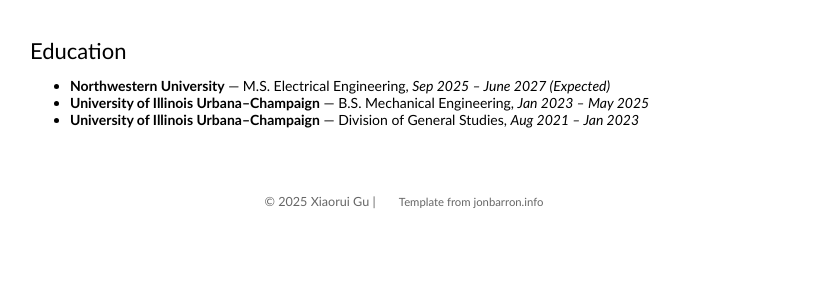
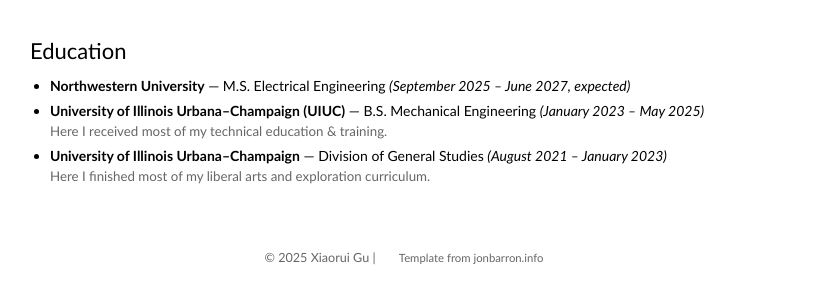
Before and after one commit to XG11/xiaoruiwebsite, a plain HTML site: page index.html in a window 1280 px wide. Shown: the part 1739-2032 px from the top of the page, without its empty margins (226-1057 px from the left). Before the commit the page ends 1976 px from the top, so only its background shows below. Drawn offline with Linux system fonts and the light colour scheme.

Commit message:
Update index.html

```diff
--- a/index.html
+++ b/index.html
@@ -329,15 +329,31 @@
     <tr>
       <td style="padding:16px;width:100%;vertical-align:middle">
         <h2>Education</h2>
-              <ul style="margin:0;">
-                <li><b>Northwestern University</b> — M.S. Electrical Engineering, <i>Sep 2025 – June 2027 (Expected)</i></li>
-                <li><b>University of Illinois Urbana–Champaign</b> — B.S. Mechanical Engineering, <i>Jan 2023 – May 2025</i></li>
-                <li><b>University of Illinois Urbana–Champaign</b> — Division of General Studies, <i>Aug 2021 – Jan 2023</i></li>
+        <ul style="margin:0; padding-left:20px;">
+          <li>
+            <b>Northwestern University</b> — M.S. Electrical Engineering
+            <i>(September 2025 &ndash; June 2027, expected)</i>
+          </li>
+          <li style="margin-top:8px;">
+            <b>University of Illinois Urbana&ndash;Champaign (UIUC)</b> — B.S. Mechanical Engineering
+            <i>(January 2023 &ndash; May 2025)</i>
+            <div style="margin-top:4px; color:#666; font-size:0.95em;">
+              Here I received most of my technical education &amp; training.
+            </div>
+          </li>
+          <li style="margin-top:8px;">
+            <b>University of Illinois Urbana&ndash;Champaign</b> — Division of General Studies
+            <i>(August 2021 &ndash; January 2023)</i>
+            <div style="margin-top:4px; color:#666; font-size:0.95em;">
+              Here I finished most of my liberal arts and exploration curriculum.
+            </div>
+          </li>
         </ul>
       </td>
     </tr>
   </tbody>
 </table>
+
 
 
 
```
Lines whose indentation alone changed are shown as unchanged.
